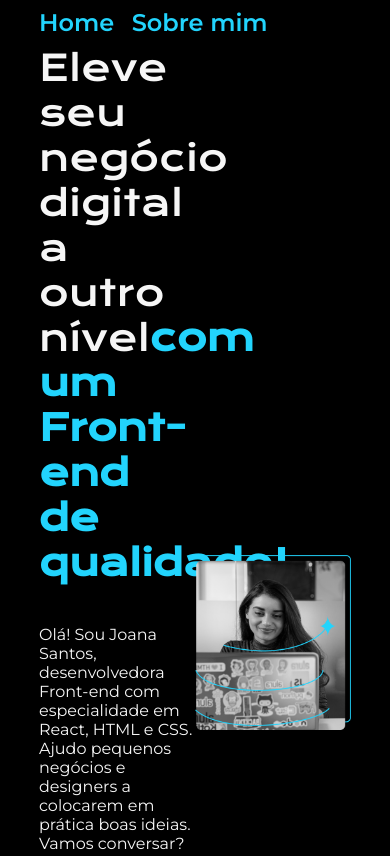
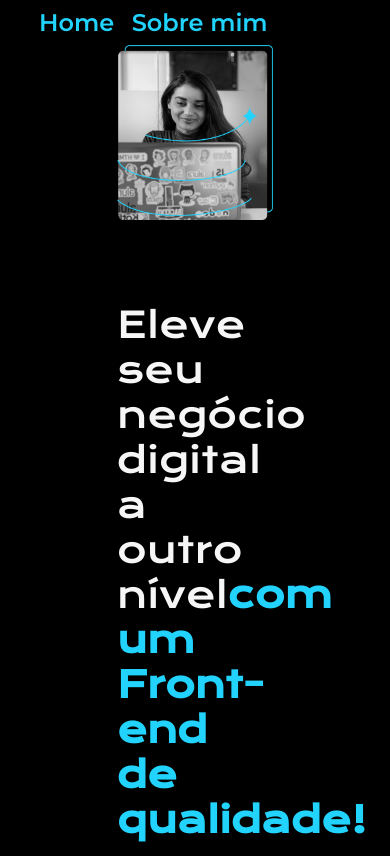
Before and after one commit to Flavia-20/exemplo_de_pagina_de_portif-lio_com_CSS_e_HTML, a plain HTML site: page index.html in a window 390 px wide. Shown: the top 856 px of the page. Drawn offline with nearby package versions, Linux system fonts and the light colour scheme.

Commit message:
media query

```diff
--- a/style/style.css
+++ b/style/style.css
@@ -47,6 +47,7 @@ body{
     display: flex;
     align-items: center;
     justify-content: space-between;
+    gap: 82px;
 }
 .apresentacao__conteudo{
     width: 50%;
@@ -111,3 +112,9 @@ body{
     font-size: 1.5rem;
     font-weight: 400px;
 }
+
+@media (max-width: 1200px){
+    .apresentacao{
+        flex-direction: column-reverse;
+    }
+}
```
